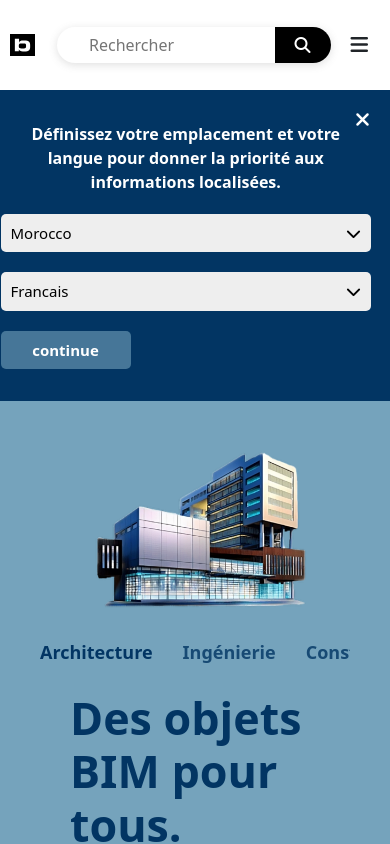
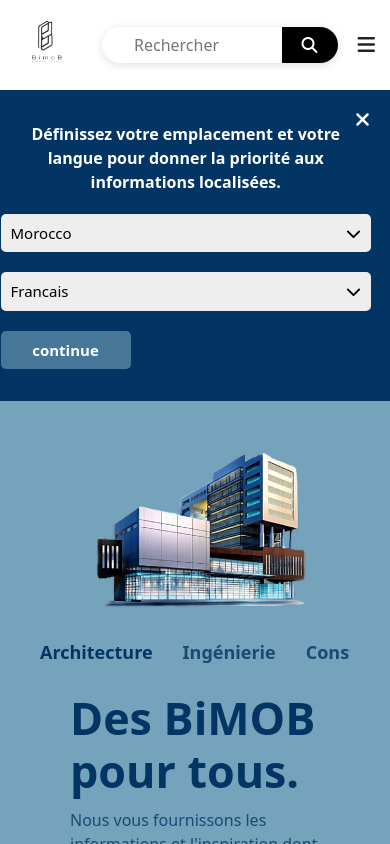
Before and after one commit to amineREBBOUH/BIM_Object, a React (Create React App) app: page /#/ in a window 390 px wide. Built offline with nearby package versions, Linux system fonts and the light colour scheme.

Commit message:
first commit 2

```diff
--- a/src/assets/App.css
+++ b/src/assets/App.css
@@ -179,9 +179,9 @@
   justify-content: space-between;
   align-items: center;
   height: 100%;
-  padding: 10px;
-  box-sizing: border-box;
-  gap: 10px;
+  padding: 3px;
+  box-sizing: border-box;
+  gap: 0px;
 
 }
 .NavBar .container{
@@ -309,6 +309,15 @@
   position: relative;
   padding: 5px;
   box-sizing: border-box;
+}
+#menu_bar_mobile .hide img{
+  height: 100px;
+}
+#menu_bar_mobile h3{
+  text-align: center;
+  color: var(--main-color);
+  font-size: 2rem;
+    text-decoration: underline;
 }
  #menu_bar_mobile .hide i{
   position: absolute;
@@ -1582,9 +1591,13 @@
   display: flex;
   gap: 10px;
   text-align: nowrap;
+  align-items: center;
+  cursor: pointer;
 }
 footer .sufooter .sufooter1 img{
   width: 100px;
+  filter:brightness(26.5);
+  fill: white;
 }
 footer .sufooter .sufooter2 ul{
   padding: 0;
@@ -1950,7 +1963,8 @@
 /* media qiuery */
 @media only screen and (max-width: 1100px) {
   .NavBar .largLogo{
-    display: none;
+    display: block;
+    width: 87px;
 
   }
   .NavBar .smalLogo{
--- a/src/components/Footer.jsx
+++ b/src/components/Footer.jsx
@@ -1,5 +1,5 @@
 import { Fragment ,Component} from "react";
-import logo from '../assets/images/BIMobject-logo-white.svg'
+import logo from '../assets/images/BiMOB.png'
 class Footer extends Component {
     constructor(props) {
         super(props);
@@ -38,7 +38,7 @@
                             <li>Investisseurs</li>
                            </ul>
                         </div>
-                        <div className="item">
+                        {/* <div className="item">
                             <label htmlFor="">Légal</label>
                             <ul>
                                 <li>Conditions d'utilisation des services</li>
@@ -46,7 +46,7 @@
                                 <li>Avis de confidentialité pour les résidents de Californie</li>
                             </ul>
 
-                        </div>
+                        </div> */}
                     </div>
                     <div className="elemnet2">
                         <div className="multylang">
@@ -59,7 +59,7 @@
                 <div className="sufooter">
                   <div className="sufooter1">
                     <img src={logo} alt="" />
-                    <p>© Copyright 2023. Tous les droits sont réservés</p>
+                    <h2>BiMOB</h2>
                   </div>
                   <div className="sufooter2">
                     <ul>
--- a/src/components/Header.jsx
+++ b/src/components/Header.jsx
@@ -53,7 +53,7 @@
                             </div>
                         </div>
                         <div className="info" >
-                            <h1>Des objets BIM pour  tous.</h1>
+                            <h1>Des BiMOB pour  tous.</h1>
                             <p>Nous vous fournissons les informations et l'inspiration dont vous avez besoin pour concevoir des bâtiments plus rapidement, plus intelligemment et plus verts.</p>
                             <button>inscription gratuit</button>
                             <a href="">publier your object</a>
--- a/src/components/NavBar.jsx
+++ b/src/components/NavBar.jsx
@@ -1,6 +1,6 @@
 import { Fragment ,Component} from "react";
-import logo from '../assets/images/logo-black.svg'
-import logo2 from '../assets/images/logo-b-black-background.svg'
+import logo from '../assets/images/BiMOB.png'
+import logo2 from '../assets/images/BiMOB.png'
 import Login from "./Login";
 import { motion ,AnimatePresence } from "framer-motion";
 import { Link } from "react-router-dom";
@@ -122,7 +122,7 @@
                     <div className="content">
                         <Link to="/">
                         <img src={logo} alt="" className="largLogo"/>
-                        <img src={logo2} alt="" className="smalLogo" />
+                        {/* <img src={logo2} alt="" className="smalLogo" /> */}
                         </Link>
                         <div className="container">
                             <div className="search_bar">
@@ -190,6 +190,7 @@
                         <i className="fa fa-times"onClick={this.menuMobile}></i>
 
                         </div>
+                        <h3>Bienvenue Chez  BiMOB</h3>
                         <div className="btns">
                         <Link to="/SignUp"> <button className="signup"> Inscription gratuite </button></Link>
                                <Link to="/login"><button className="login" > S'identifier </button></Link>
```
Also changed, not shown: src/assets/images/BiMOB.png (added).
